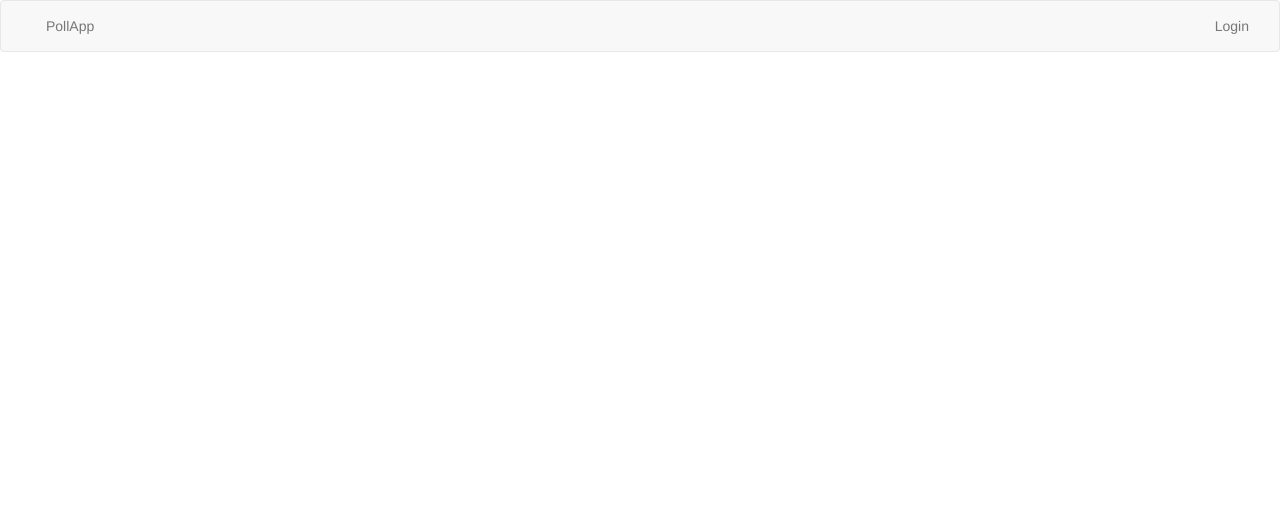
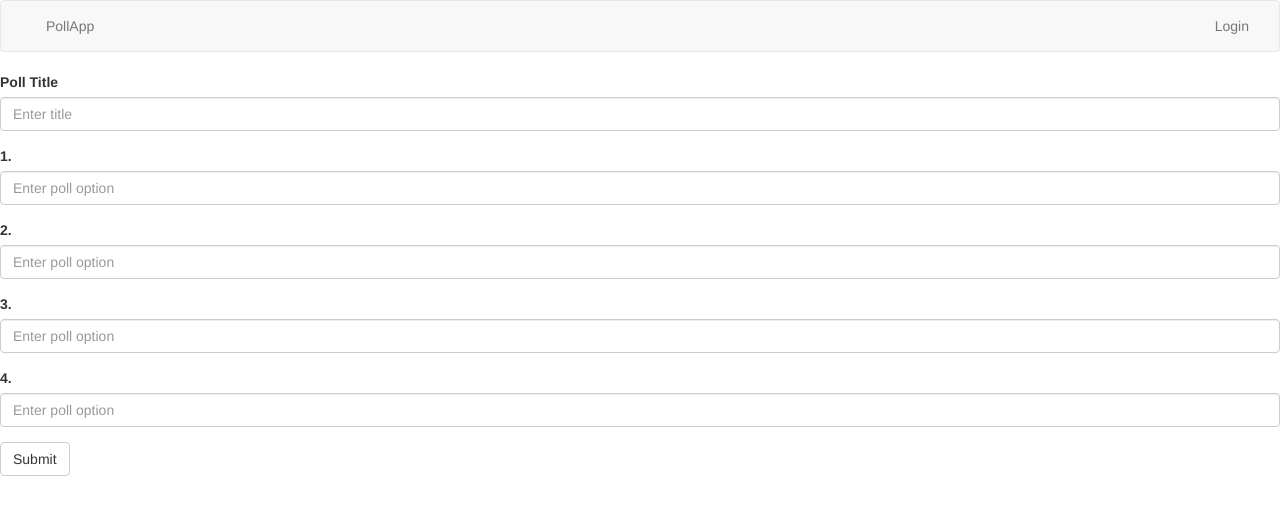
Before and after one commit to devmountain-group-erik-evan-katya-mike/pollApp, a website: page public/index.html in a window 1280 px wide. Drawn offline with Linux system fonts and the light colour scheme.

Commit message:
adding evans wonderful work

```diff
--- a/public/index.html
+++ b/public/index.html
@@ -16,7 +16,7 @@
     <script src="app/services/loginService.js"></script>
     <script src="app/main/app.js"></script>
   </head>
-  <body>
+  <body ng-app="pollApp" ng-controller="pollApp">
 
   <nav class="navbar navbar-default">
       <div class="container-fluid">
@@ -49,6 +49,32 @@
   <ui-view>
   </ui-view>
 
+<form>
+  <div class="form-group">
+    <label for="pollTitle">Poll Title</label>
+    <input type="text" class="form-control" id="pollTitle" placeholder="Enter title">
+  </div>
+  <div class="form-group">
+    <label for="optionOne">1.</label>
+    <input type="text" class="form-control" id="options" placeholder="Enter poll option" ng-submit="Opt1" ng-model="Opt1">
+  </div>
+  <div class="form-group">
+    <label for="optionTwo">2.</label>
+    <input type="text" class="form-control" id="options" placeholder="Enter poll option" ng-submit="Opt2" ng-model="Opt2">
+  </div>
+  <div class="form-group">
+    <label for="optionThree">3.</label>
+    <input type="text" class="form-control" id="options" placeholder="Enter poll option" ng-submit="Opt3" ng-model="Opt3">
+  </div>
+  <div class="form-group">
+    <label for="optionFour">4.</label>
+    <input type="text" class="form-control" id="options" placeholder="Enter poll option" ng-submit="Opt4" ng-model="Opt4">
+  </div>
+
+  </div>
+  <button type="submit" class="btn btn-default" ng-Click="createPoll(Opt1)">Submit</button>
+</form>
+
 
 
   </body>
```
Also changed, not shown: server.js (+12 -0 lines).
